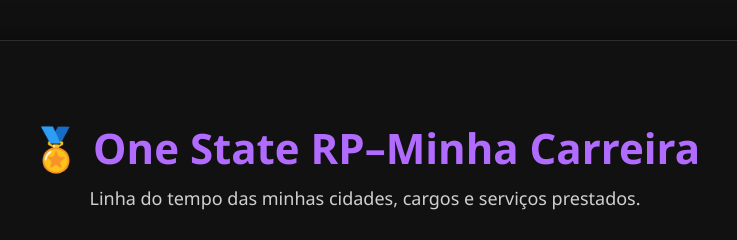
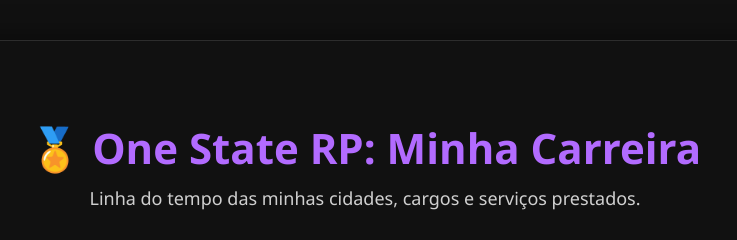
Before and after one commit to miguelcastrosilva0710-source/biografia-miguelbennet-onestate, a plain HTML site: page index.html in a window 1280 px wide. Shown: the top 240 px of the page, 275-1012 px from the left. Drawn offline with Linux system fonts and the light colour scheme.

Commit message:
Update index.html

```diff
--- a/index.html
+++ b/index.html
@@ -100,7 +100,7 @@
   <div class="wrapper">
     <div class="card">
 
-      <h1>🏅 One State RP–Minha Carreira</h1>
+      <h1>🏅 One State RP: Minha Carreira</h1>
 
       <p class="subtitle">Linha do tempo das minhas cidades, cargos e serviços prestados.</p>
 
```
